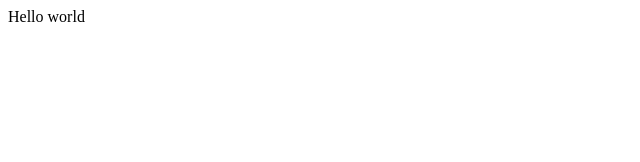
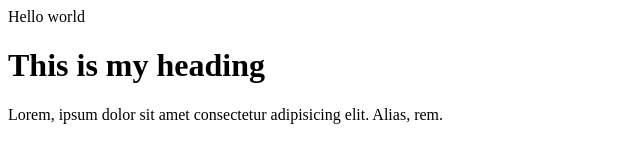
Before and after one commit to harsh9506786/myrepo-demo, a plain HTML site: page index.html in a window 1280 px wide. Shown: the whole page, without its empty margins (0-640 px from the left). Drawn offline with Linux system fonts and the light colour scheme.

Commit message:
made changes

```diff
--- a/index.html
+++ b/index.html
@@ -1 +1,3 @@
 <p>Hello world</p>
+<h1>This is my heading</h1>
+<p>Lorem, ipsum dolor sit amet consectetur adipisicing elit. Alias, rem.</p>
```
Also changed, not shown: 1 other file.
